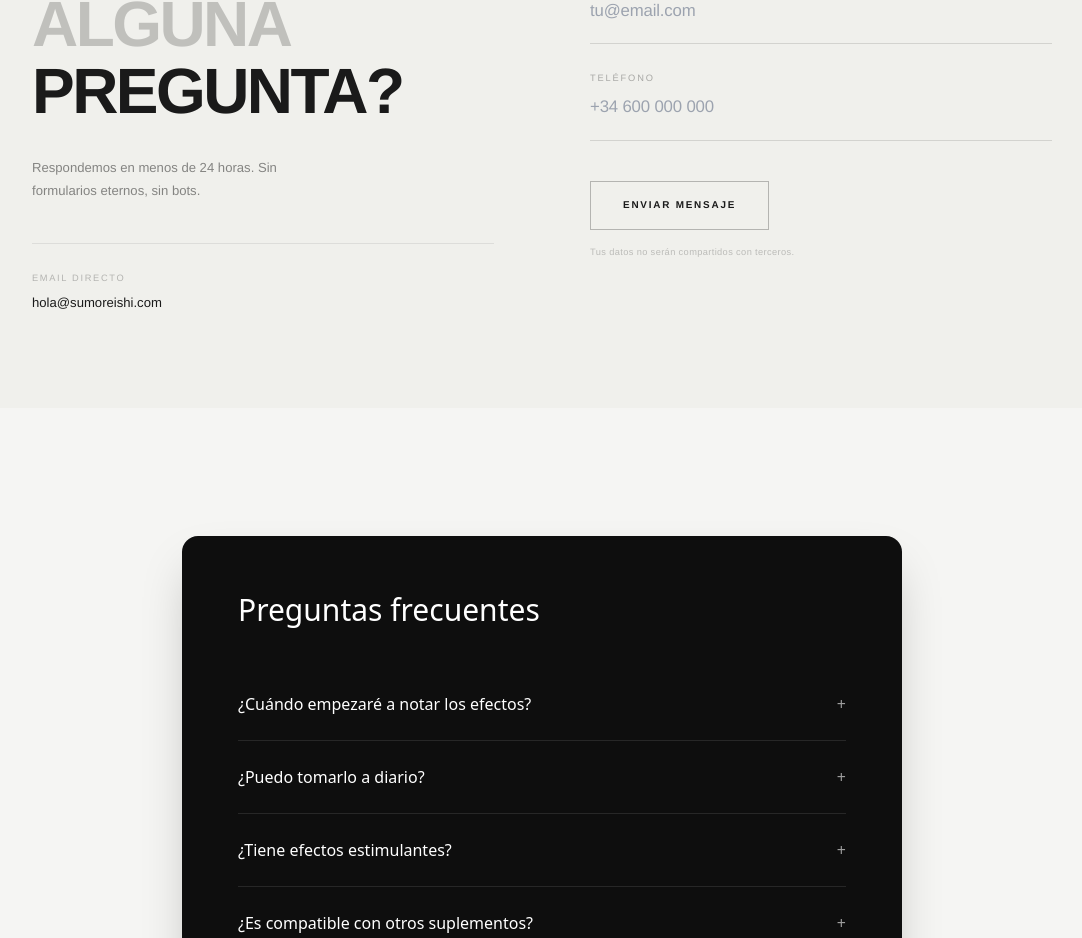
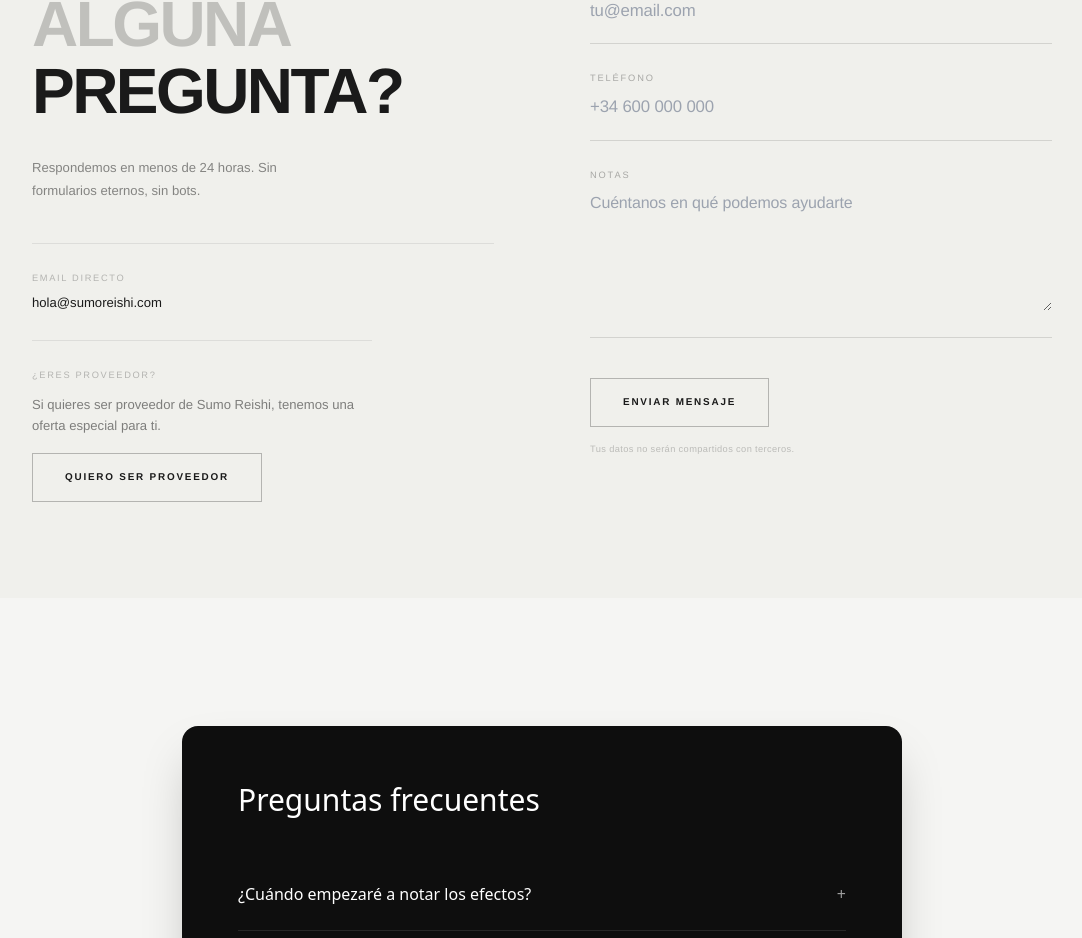
Before and after one commit to GabrielaRiestra222/sumoreishi, a React (Vite) app: page / in a window 1280 px wide. Shown: the part 8923-9861 px from the top of the page, without its empty margins (98-1180 px from the left). Built offline with nearby package versions, Linux system fonts and the light colour scheme.

Commit message:
chatifixes

```diff
--- a/api/admin.ts
+++ b/api/admin.ts
@@ -7,7 +7,8 @@ export default async function handler(req: VercelRequest, res: VercelResponse) {
   if (handlePreflight(req, res)) return;
 
   const token = (req.headers.authorization ?? '').replace('Bearer ', '');
-  const path = (req.url ?? '').replace(/^\/api\/admin/, '') || '/';
+  const requestUrl = new URL(req.url ?? '/api/admin', `https://${req.headers.host ?? 'localhost'}`);
+  const path = requestUrl.pathname.replace(/^\/api\/admin/, '') || '/';
   const isLoginRequest = path === '/login';
 
   if (!isLoginRequest && !verifyAdminToken(token)) {
--- a/api/blog.ts
+++ b/api/blog.ts
@@ -10,7 +10,8 @@ export default async function handler(req: VercelRequest, res: VercelResponse) {
     return res.status(405).json({ error: 'Method not allowed' });
   }
 
-  const path = (req.url ?? '').replace(/^\/api\/blog/, '') || '/';
+  const requestUrl = new URL(req.url ?? '/api/blog', `https://${req.headers.host ?? 'localhost'}`);
+  const path = requestUrl.pathname.replace(/^\/api\/blog/, '') || '/';
 
   // Lista de posts: /api/blog/posts
   if (path === '/posts' || path === '/posts/') {
--- a/src/app/components/CartDrawer.tsx
+++ b/src/app/components/CartDrawer.tsx
@@ -36,7 +36,8 @@ export function CartDrawer() {
   }, [eligibleRates.map(r => r.id).join(','), selectedRateId]); // eslint-disable-line react-hooks/exhaustive-deps
 
   const selectedRate = eligibleRates.find(r => r.id === selectedRateId) ?? null;
-  const shippingCostEur = selectedRate ? selectedRate.priceEurCents / 100 : 0;
+  const fallbackShippingCents = subtotalCents >= 6500 ? 0 : 495;
+  const shippingCostEur = (selectedRate?.priceEurCents ?? fallbackShippingCents) / 100;
   const grandTotal = total + shippingCostEur;
 
   const handleCheckout = async () => {
@@ -391,11 +392,11 @@ export function CartDrawer() {
                   /* Fallback when no rates in DB */
                   <div style={{ display: "flex", justifyContent: "space-between", alignItems: "flex-start", marginBottom: "1rem" }}>
                     <span style={{ fontFamily: FONT, fontSize: "0.72rem", color: "rgba(255,255,255,0.35)", letterSpacing: "0.05em" }}>Envío</span>
-                    {total >= 65 ? (
+                    {fallbackShippingCents === 0 ? (
                       <span style={{ fontFamily: FONT, fontSize: "0.72rem", color: GOLD }}>Gratis</span>
                     ) : (
                       <div style={{ textAlign: "right" }}>
-                        <span style={{ fontFamily: FONT, fontSize: "0.72rem", color: "rgba(255,255,255,0.35)" }}>Calculado al pagar</span>
+                        <span style={{ fontFamily: FONT, fontSize: "0.72rem", color: "#ffffff" }}>{(fallbackShippingCents / 100).toFixed(2)}€</span>
                         <p style={{ fontFamily: FONT, fontSize: "0.62rem", color: GOLD, margin: "0.2rem 0 0" }}>
                           Gratis a partir de 65€ — te faltan {(65 - total).toFixed(0)}€
                         </p>
@@ -471,7 +472,7 @@ export function CartDrawer() {
                   letterSpacing: "0.08em",
                   margin: 0,
                 }}>
-                  Pago seguro · Apple Pay · Bizum · Redsys
+                  Pago seguro · Tarjeta · Apple Pay · Google Pay
                 </p>
               </div>
             )}
--- a/src/app/components/ContactSection.tsx
+++ b/src/app/components/ContactSection.tsx
@@ -1,8 +1,15 @@
 import { motion } from "framer-motion";
 import { useState, useEffect } from "react";
 
+type ContactFormState = {
+  nombre: string;
+  email: string;
+  telefono: string;
+  notas: string;
+};
+
 export function ContactSection() {
-  const [form, setForm] = useState({ nombre: "", email: "", telefono: "" });
+  const [form, setForm] = useState<ContactFormState>({ nombre: "", email: "", telefono: "", notas: "" });
   const [sent, setSent] = useState(false);
   const [sending, setSending] = useState(false);
   const [focused, setFocused] = useState<string | null>(null);
@@ -15,8 +22,16 @@ export function ContactSection() {
     return () => window.removeEventListener("resize", check);
   }, []);
 
-  const handleChange = (e: React.ChangeEvent<HTMLInputElement>) => {
+  const handleChange = (e: React.ChangeEvent<HTMLInputElement | HTMLTextAreaElement>) => {
     setForm({ ...form, [e.target.name]: e.target.value });
+  };
+
+  const handleSupplierClick = () => {
+    setForm((current) => ({
+      ...current,
+      notas: current.notas || "Quiero ser proveedor de Sumo Reishi. Me interesa conocer la oferta especial para proveedores.",
+    }));
+    window.setTimeout(() => document.getElementById("contact-notas")?.focus(), 0);
   };
 
   const handleSubmit = async () => {
@@ -29,7 +44,10 @@ export function ContactSection() {
         body: JSON.stringify({
           name: form.nombre,
           email: form.email,
-          message: form.telefono ? `Teléfono: ${form.telefono}` : '(sin teléfono)',
+          message: [
+            form.telefono ? `Teléfono: ${form.telefono}` : "Teléfono: (sin teléfono)",
+            form.notas ? `Notas: ${form.notas}` : "Notas: (sin notas)",
+          ].join("\n\n"),
         }),
       });
     } catch {
@@ -157,6 +175,61 @@ export function ContactSection() {
               hola@sumoreishi.com
             </p>
           </div>
+
+          <div style={{
+            marginTop: "1.75rem",
+            borderTop: "1px solid rgba(0,0,0,0.08)",
+            paddingTop: "1.75rem",
+            maxWidth: "340px",
+          }}>
+            <p style={{
+              fontFamily: '"Helvetica Neue","Helvetica","Arial",sans-serif',
+              fontSize: "0.58rem",
+              letterSpacing: "0.18em",
+              textTransform: "uppercase",
+              color: "rgba(0,0,0,0.25)",
+              margin: "0 0 0.65rem 0",
+            }}>
+              ¿Eres proveedor?
+            </p>
+            <p style={{
+              fontFamily: '"Helvetica Neue","Helvetica","Arial",sans-serif',
+              fontSize: "0.82rem",
+              lineHeight: 1.65,
+              color: "rgba(0,0,0,0.48)",
+              margin: "0 0 1rem 0",
+            }}>
+              Si quieres ser proveedor de Sumo Reishi, tenemos una oferta especial para ti.
+            </p>
+            <button
+              type="button"
+              onClick={handleSupplierClick}
+              style={{
+                padding: "1rem 2rem",
+                backgroundColor: "transparent",
+                color: "#1a1a1a",
+                border: "1px solid rgba(0,0,0,0.25)",
+                fontFamily: '"Helvetica Neue","Helvetica","Arial",sans-serif',
+                fontSize: "0.62rem",
+                fontWeight: 700,
+                letterSpacing: "0.18em",
+                textTransform: "uppercase",
+                cursor: "pointer",
+                width: isMobile ? "100%" : "auto",
+                transition: "background 0.3s, color 0.3s",
+              }}
+              onMouseEnter={e => {
+                e.currentTarget.style.backgroundColor = "#1a1a1a";
+                e.currentTarget.style.color = "#F0F0EC";
+              }}
+              onMouseLeave={e => {
+                e.currentTarget.style.backgroundColor = "transparent";
+                e.currentTarget.style.color = "#1a1a1a";
+              }}
+            >
+              Quiero ser proveedor
+            </button>
+          </div>
         </motion.div>
 
         {/* DERECHA — formulario */}
@@ -215,6 +288,55 @@ export function ContactSection() {
                   />
                 </div>
               ))}
+
+              <div
+                style={{
+                  borderBottom: "1px solid",
+                  borderBottomColor: focused === "notas" ? "rgba(0,0,0,0.55)" : "rgba(0,0,0,0.12)",
+                  paddingTop: "1.75rem",
+                  paddingBottom: "1.25rem",
+                  transition: "border-color 0.3s",
+                }}
+              >
+                <label style={{
+                  display: "block",
+                  fontFamily: '"Helvetica Neue","Helvetica","Arial",sans-serif',
+                  fontSize: "0.58rem",
+                  letterSpacing: "0.2em",
+                  textTransform: "uppercase",
+                  color: focused === "notas" ? "rgba(0,0,0,0.65)" : "rgba(0,0,0,0.3)",
+                  marginBottom: "0.55rem",
+                  transition: "color 0.3s",
+                }}>
+                  Notas
+                </label>
+                <textarea
+                  id="contact-notas"
+                  name="notas"
+                  value={form.notas}
+                  onChange={handleChange}
+                  onFocus={() => setFocused("notas")}
+                  onBlur={() => setFocused(null)}
+                  placeholder="Cuéntanos en qué podemos ayudarte"
+                  rows={5}
+                  style={{
+                    width: "100%",
+                    background: "transparent",
+                    border: "none",
+                    outline: "none",
+                    resize: "vertical",
+                    minHeight: "120px",
+                    fontFamily: '"Helvetica Neue","Helvetica","Arial",sans-serif',
+                    fontSize: isMobile ? "1.05rem" : "1rem",
+                    fontWeight: 500,
+                    color: "#1a1a1a",
+                    lineHeight: 1.5,
+                    letterSpacing: "-0.01em",
+                    padding: 0,
+                    caretColor: "#1a1a1a",
+                  }}
+                />
+              </div>
 
               <button
                 onClick={() => { void handleSubmit(); }}
```
Also changed, not shown: api/checkout.ts (+10 -15 lines), api/contact.ts (+14 -6 lines), api/webhook.ts (+20 -10 lines).
